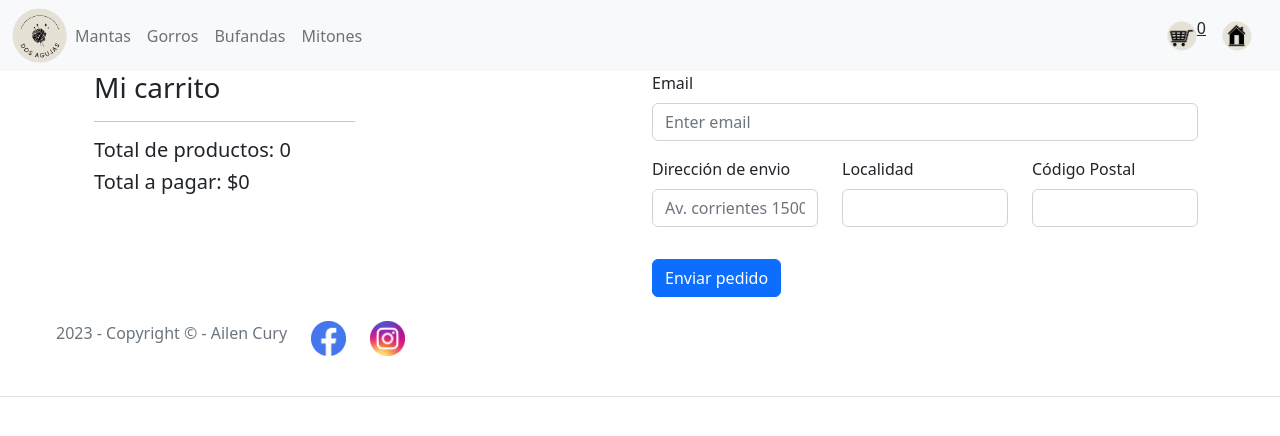
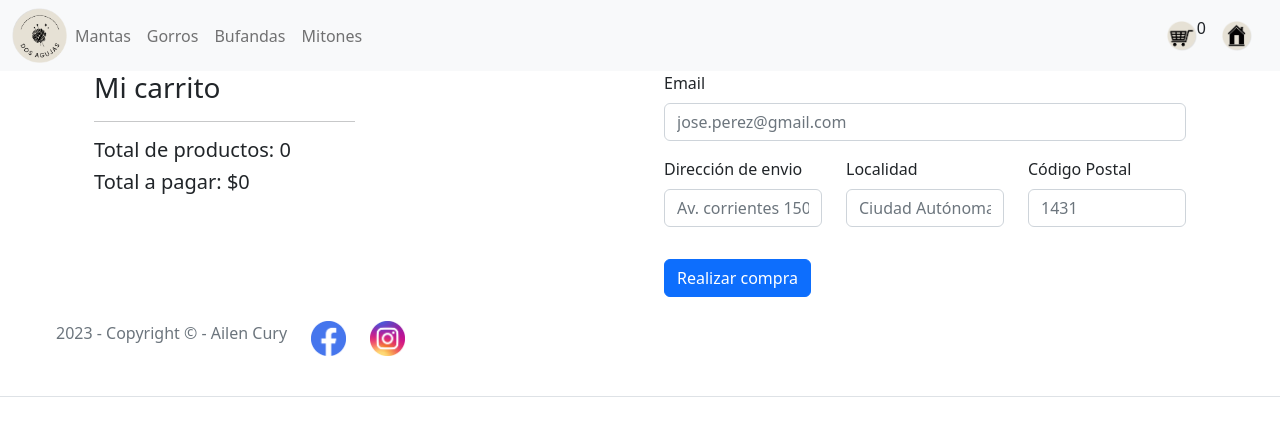
Before and after one commit to curyAilen/dosAgujas, a React (Create React App) app: page /cart in a window 1280 px wide. Shown: the top 436 px of the page. Built offline with nearby package versions, Linux system fonts and the light colour scheme.

Commit message:
ProyectoFinal-AilenCury

```diff
--- a/src/components/CartContainer/CartItem.js
+++ b/src/components/CartContainer/CartItem.js
@@ -30,11 +30,11 @@ function CartItem() {
           </Card.Body>
           <Card.Footer className="d-flex justify-content-end align-items-center">
 
-            <Button variant="secondary" onClick={() => decreaseQuantity(cartItem.item.id)}>
+            <Button  onClick={() => decreaseQuantity(cartItem.item.id)} className="btn boton mx-2">
               -
             </Button>
             <h5>{cartItem.quantity}</h5>
-            <Button variant="secondary" onClick={() => addItem(cartItem.item, 1)}>
+            <Button onClick={() => addItem(cartItem.item, 1)} className="btn boton mx-2">
               +
             </Button>
             <Button variant="danger" onClick={() => removeItem(cartItem.item.id)}>
--- a/src/components/CartContainer/FormOrder.js
+++ b/src/components/CartContainer/FormOrder.js
@@ -1,39 +1,150 @@
-import { Button, Form, Row, Col,} from "react-bootstrap";
-const FormOrder= ( )=>{
-    return(
+import React, { useState, useContext } from 'react';
+import { Button, Form, Row, Col, Container, Modal } from 'react-bootstrap';
+import { CartContext } from '../CartProvider';
 
-<Form >
+const FormOrder = () => {
+  const [email, setEmail] = useState('');
+  const [direccion, setDireccion] = useState('');
+  const [localidad, setLocalidad] = useState('');
+  const [codigoPostal, setCodigoPostal] = useState('');
+  const [showModal, setShowModal] = useState(false);
+  const [formErrors, setFormErrors] = useState({});
+
+  const { clearCart } = useContext(CartContext);
+
+  const validateEmail = (value) => {
+    if (!value || !value.includes('@')) {
+      return 'Ingrese  un mail válido.';
+    }
+    return '';
+  };
+
+  const validateLength = (value, minLength) => {
+    if (!value || value.length < minLength) {
+      return `Por favor, ingresa al menos ${minLength} caracteres.`;
+    }
+    return '';
+  };
+
+  const validateNumber = (value) => {
+    if (isNaN(value)) {
+      return 'Por favor, ingresa un número válido.';
+    }
+    return '';
+  };
+
+  const handleSubmit = (event) => {
+    event.preventDefault();
+
+    const emailError = validateEmail(email);
+    const direccionError = validateLength(direccion, 6);
+    const localidadError = validateLength(localidad, 6);
+    const codigoPostalError = validateNumber(codigoPostal);
+
+    const errors = {
+      email: emailError,
+      direccion: direccionError,
+      localidad: localidadError,
+      codigoPostal: codigoPostalError,
+    };
+
+    setFormErrors(errors);
+
+    if (emailError || direccionError || localidadError || codigoPostalError) {
+
+      return;
+    }
+
+    setShowModal(true);
+  };
+  const resetForm = () => {
+    setEmail("");
+    setDireccion("");
+    setLocalidad("");
+    setCodigoPostal("");
+    setFormErrors({});
+  };
+
+  const handleCloseModal = () => {
+    setShowModal(false);
+    resetForm();
+    clearCart();
+  };
+
+  return (
+    <Container>
+      <Form onSubmit={handleSubmit}>
         <Row className="mb-3">
           <Form.Group as={Col} controlId="formGridEmail">
             <Form.Label>Email</Form.Label>
-    <Form.Control type="email" placeholder="Enter email" />
-
+            <Form.Control
+              type="email"
+              placeholder="jose.perez@gmail.com"
+              value={email}
+              onChange={(e) => setEmail(e.target.value)}
+              isInvalid={!!formErrors.email}
+            />
+            <Form.Control.Feedback type="invalid">{formErrors.email}</Form.Control.Feedback>
           </Form.Group>
         </Row>
 
-
         <Row className="mb-3">
-
           <Form.Group as={Col} className="mb-3" controlId="formGridAddress1">
             <Form.Label>Dirección de envio</Form.Label>
-  <Form.Control placeholder="Av. corrientes 1500" />
+            <Form.Control
+              placeholder="Av. corrientes 1500"
+              value={direccion}
+              onChange={(e) => setDireccion(e.target.value)}
+              isInvalid={!!formErrors.direccion}
+            />
+            <Form.Control.Feedback type="invalid">{formErrors.direccion}</Form.Control.Feedback>
           </Form.Group>
 
           <Form.Group as={Col} controlId="formGridCity">
             <Form.Label>Localidad</Form.Label>
-    <Form.Control />
+            <Form.Control
+              value={localidad}
+              placeholder="Ciudad Autónoma de Buenos Aires"
+              onChange={(e) => setLocalidad(e.target.value)}
+              isInvalid={!!formErrors.localidad}
+            />
+            <Form.Control.Feedback type="invalid">{formErrors.localidad}</Form.Control.Feedback>
           </Form.Group>
 
           <Form.Group as={Col} controlId="formGridZip">
             <Form.Label>Código Postal</Form.Label>
-    <Form.Control />
+            <Form.Control
+              value={codigoPostal}
+              placeholder="1431"
+              onChange={(e) => setCodigoPostal(e.target.value)}
+              isInvalid={!!formErrors.codigoPostal}
+            />
+            <Form.Control.Feedback type="invalid">{formErrors.codigoPostal}</Form.Control.Feedback>
           </Form.Group>
         </Row>
 
         <Button variant="primary" type="submit">
-  Enviar pedido
+          Realizar compra
         </Button>
       </Form>
-    )
-}
-export default FormOrder
+
+      <Modal show={showModal} onHide={handleCloseModal}>
+        <Modal.Header closeButton>
+          <Modal.Title>Su compra fue realizada con éxito</Modal.Title>
+        </Modal.Header>
+
+        <Modal.Body>
+          <p>El detalle de la compra y la factura le estará llegando al correo registrado.</p>
+        </Modal.Body>
+
+        <Modal.Footer>
+          <Button variant="secondary" onClick={handleCloseModal}>
+            Cerrar
+          </Button>
+        </Modal.Footer>
+      </Modal>
+    </Container>
+  );
+};
+
+export default FormOrder;
--- a/src/components/CartProvider.js
+++ b/src/components/CartProvider.js
@@ -1,6 +1,6 @@
 import React, { createContext, useContext, useState } from "react";
 
-const CartContext = createContext();
+export const CartContext = createContext();
 
 export const CartProvider = ({ children }) => {
   const [cart, setCart] = useState([]);
--- a/src/components/CartWidget/CartWidget.js
+++ b/src/components/CartWidget/CartWidget.js
@@ -7,8 +7,8 @@ const CartWidget = () => {
 
   return (
     <section>
-      <Link to="/Cart" className="productos d-flex align-items-center text-reset me-3">
-        <img src="/images/carrito.png" height="30" alt="Carrito compras" loading="lazy" className=" " />
+      <Link to="/Cart" className="productos d-flex align-items-center text-reset me-3" style={{ textDecoration: 'none' }}>
+        <img src="/images/carrito.png" height="30" alt="Carrito compras" loading="lazy" />
         <p>{getTotalQuantity() }</p>
       </Link>
     </section>
--- a/src/components/ItemDetailContainer/ItemDetail.js
+++ b/src/components/ItemDetailContainer/ItemDetail.js
@@ -21,7 +21,7 @@ const ItemDetail = ({ id, nombre, stock, precio, categoria, img }) => {
     <Container className="mt-5">
       <Row>
         <Col xs={12} lg={6}>
-          <Image src={img} alt={nombre} thumbnail />
+          <Image src={img} alt={nombre}  />
         </Col>
         <Col xs={12} lg={6}>
           <h4 className="fs-4">{nombre}</h4>
--- a/src/components/ItemDetailContainer/ItemDetailContainer.js
+++ b/src/components/ItemDetailContainer/ItemDetailContainer.js
@@ -16,8 +16,6 @@ const ItemDetailContainer = () => {
         if (docSnap.exists()) {
           const data = docSnap.data();
           setProduct({ id, ...data });
-        } else {
-          console.log("No such document!");
         }
       } catch (error) {
         console.log(error);
@@ -29,7 +27,7 @@ const ItemDetailContainer = () => {
 
   return (
     <div>
-      {product ? <ItemDetail {...product} /> : <p>Loading...</p>}
+      {<ItemDetail {...product} />}
     </div>
   );
 };
--- a/src/firebase.js
+++ b/src/firebase.js
@@ -11,6 +11,5 @@ const firebaseConfig = {
   appId: "1:28553930050:web:c8f35d0a574582977a14db"
 };
 
-// Initialize Firebase
 const app = initializeApp(firebaseConfig);
 export const db = getFirestore(app);
```
Also changed, not shown: src/components/NavBar.js (+1 -6 lines), src/components/CartWidget/ItemCount.js (line endings or trailing spaces). Lines whose indentation alone changed are shown as unchanged.
